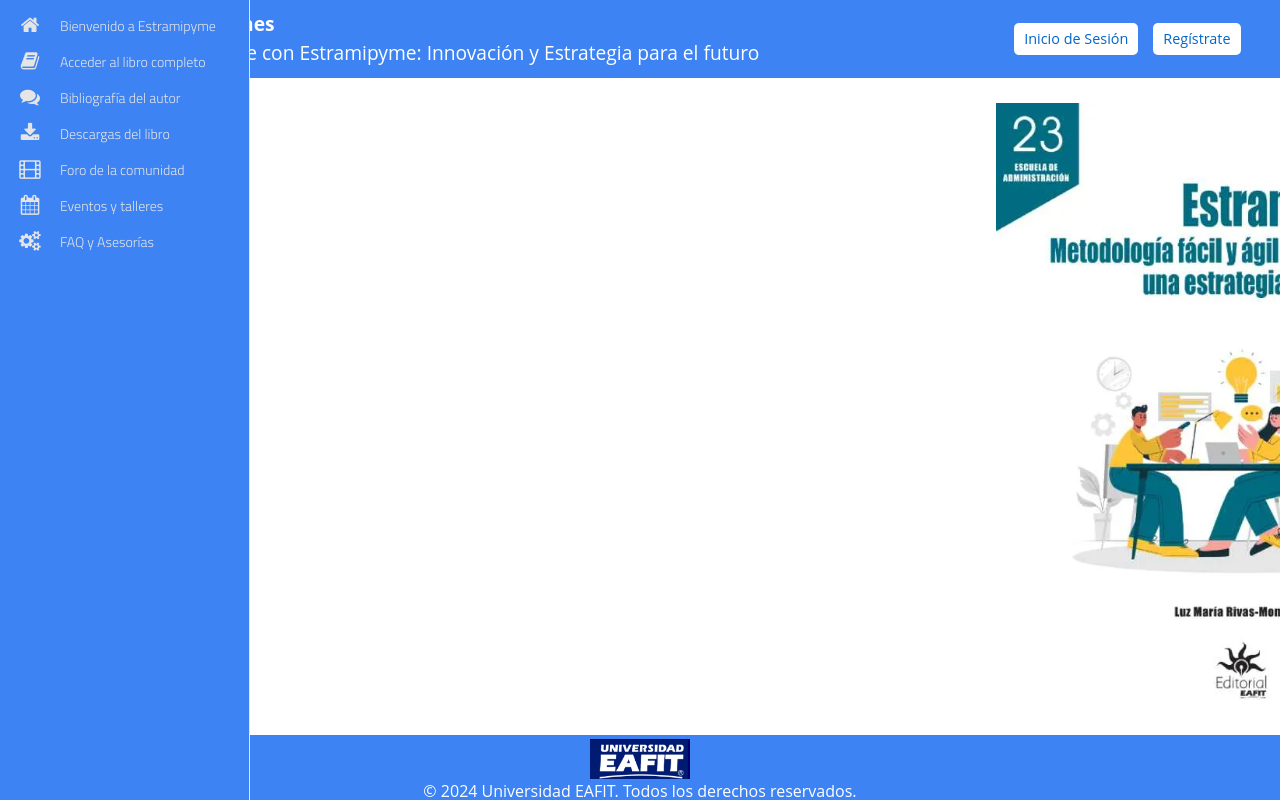
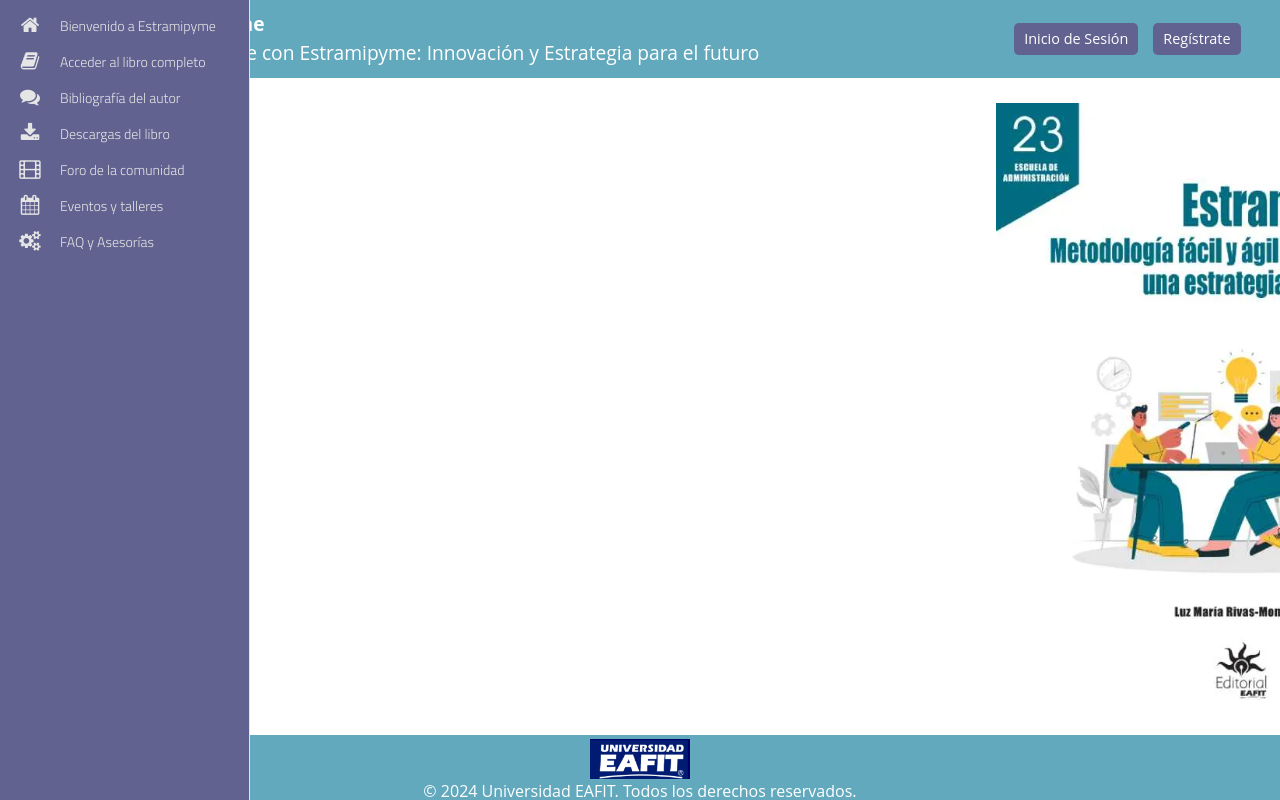
Before and after one commit to johanamileny/proyect_estrapymes, an Angular app in the folder estrapymes/: page /homepage in a window 1280 px wide. Shown: the top 800 px of the page. Built offline with nearby package versions, Linux system fonts and the light colour scheme; a web font is replaced by a local one.

Commit message:
ajustan colores segun paleta indicada

```diff
--- a/estrapymes/package.json
+++ b/estrapymes/package.json
@@ -20,6 +20,7 @@
     "@angular/platform-browser": "^18.0.0",
     "@angular/platform-browser-dynamic": "^18.0.0",
     "@angular/router": "^18.0.6",
+    "@fortawesome/fontawesome-free": "^6.6.0",
     "rxjs": "~7.8.0",
     "tslib": "^2.3.0",
     "zone.js": "~0.14.3"
--- a/estrapymes/src/app/views/homepage/homepage.component.html
+++ b/estrapymes/src/app/views/homepage/homepage.component.html
@@ -10,7 +10,7 @@
   <div class="landing-page">
     <header>
       <div class="container">
-        <a href="#" class="logo"><b>Portal Estramipymes</b> <br>Transforma tu Pyme con Estramipyme: Innovación y Estrategia para el futuro  </a>
+        <a href="#" class="logo"><b>Portal EstraMiPyme</b> <br>Transforma tu Pyme con Estramipyme: Innovación y Estrategia para el futuro  </a>
         <ul class="links">
           <li class="login-register-buttons">
             <button (click)="navigateToLogin()" class="login-button">Inicio de Sesión</button>
--- a/estrapymes/src/app/views/homepage/homepage.component.scss
+++ b/estrapymes/src/app/views/homepage/homepage.component.scss
@@ -51,7 +51,7 @@
 
 /* Start Landing Page */
 .landing-page header {
-  background-color: #3D83F4; /* Ajusta el color de fondo según tus necesidades */
+  background-color: #62A9BD; /* Ajusta el color de fondo según tus necesidades */
   color: white;
   padding: 10px; /* Reducido para hacer la barra más pequeña */
   display: flex;
@@ -88,8 +88,8 @@
 
 .landing-page header .login-button,
 .landing-page header .register-button {
-  background-color: #fff;
-  color: #0066cc;
+  background-color: #616290;
+  color: #FFFFFF;
   border: none;
   padding: 5px 10px; /* Reducido para hacer los botones más pequeños */
   margin: 0 5px;
@@ -166,7 +166,7 @@
 }
 
 footer {
-  background-color: #3D83F4;
+  background-color: #62A9BD;
   color: white;
   text-align: center;
   padding: 4px 0;
@@ -204,7 +204,7 @@
 }
 
 .main-menu {
-background:#3D83F4;
+background:#616290;
 border-right:1px solid #e5e5e5;
 position:absolute;
 top:0;
```
Also changed, not shown: 1 other file (tests, documents, lock files or other folders).
